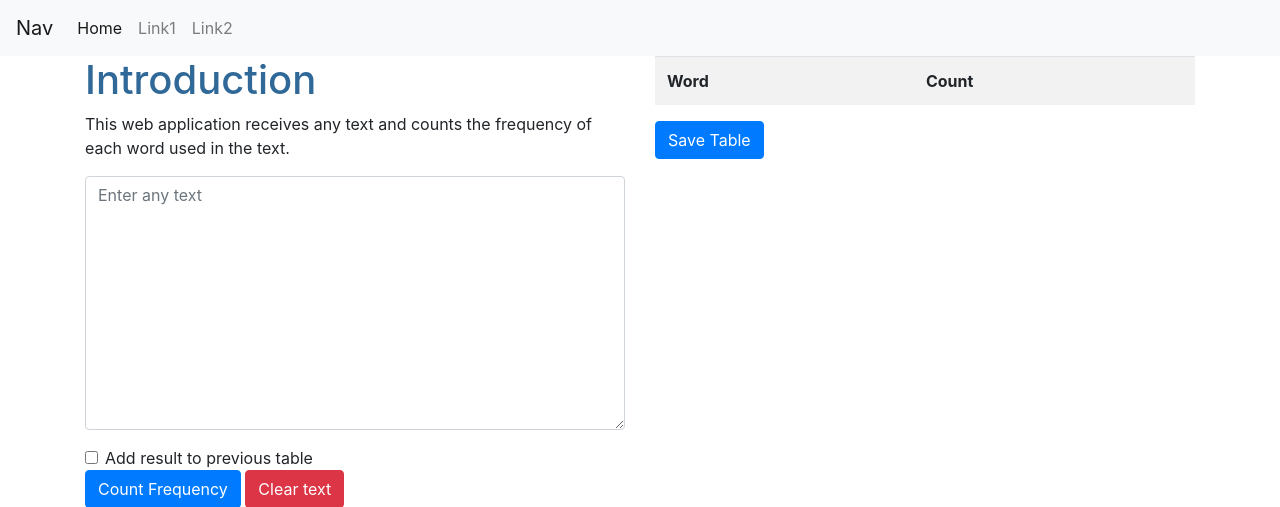
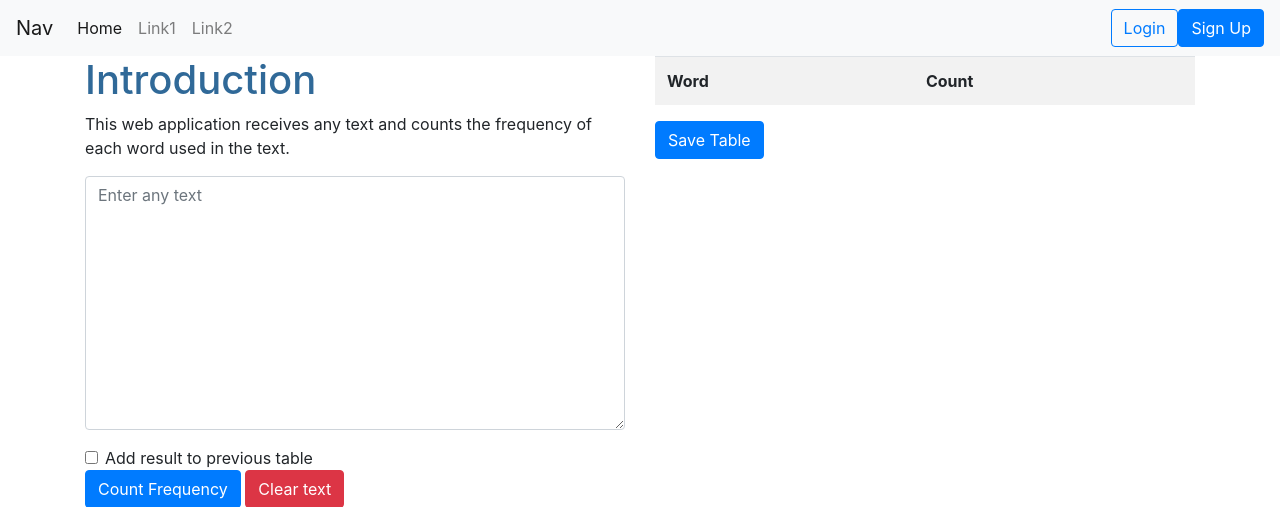
Before and after one commit to alexhyang/FE-portfolio-with-Django-Heroku, a Django app: page / in a window 1280 px wide. Shown: the top 507 px of the page. Run offline with Django 3.2, Linux system fonts and the light colour scheme; lists and menus that the app fills with data are empty; some libraries are stand-ins or nearby versions.

Commit message:
added save list dropdown and user action button

```diff
--- a/vocabulary/templates/vocabulary/layout.html
+++ b/vocabulary/templates/vocabulary/layout.html
@@ -29,6 +29,10 @@
                 </li>
               </ul>
             </div>
+            <form class="form-inline my-2 my-lg-0">
+              <button class="btn btn-outline-primary my-2 my-sm-0" type="submit" onclick="">Login</button>
+              <button class="btn btn-primary my-2 my-sm-0" type="submit" onclick="">Sign Up</button>
+            </form>
         </nav>
         <div class="container">
             {% block body %}
```
